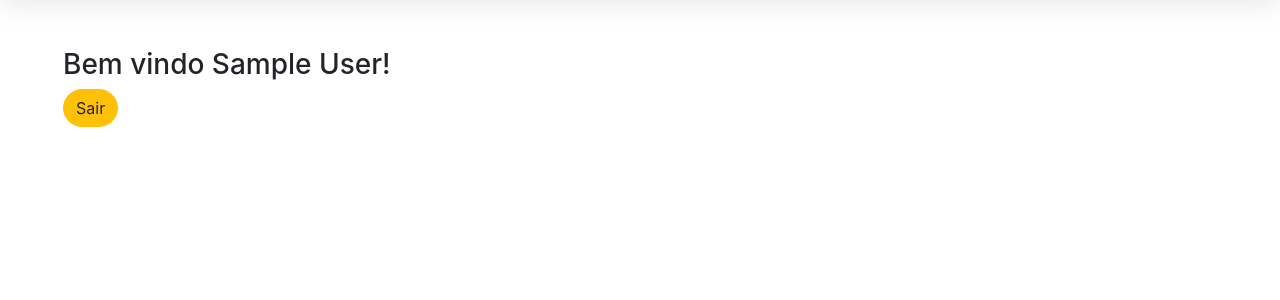
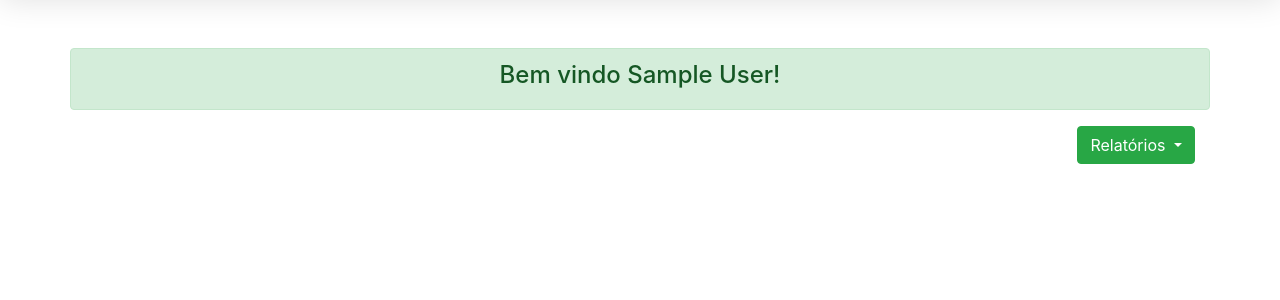
Before and after one commit to 04vini/Aceda, a PHP site: page /Nova/dashboard.php in a window 1280 px wide. Shown: the part 81-381 px from the top of the page. Run offline with PHP 8.4, Linux system fonts and the light colour scheme; the visitor is signed in with stand-in values (Sample User, id 1); some libraries are stand-ins or nearby versions.

Commit message:
Update home - adm

```diff
--- a/www/dashboard.php
+++ b/www/dashboard.php
@@ -18,6 +18,7 @@ if((!isset($_SESSION['id'])) AND (!isset($_SESSION['nome']))){
     <title>Home - Administrador</title>
     <link href="./assets/css/main.min.css?t=1712110939880" rel="stylesheet" crossorigin="anonymous">
 	<link rel="stylesheet" href="https://cdn.jsdelivr.net/npm/bootstrap-icons@1.11.3/font/bootstrap-icons.min.css">
+    <link href="https://cdn.jsdelivr.net/npm/bootstrap@5.3.3/dist/css/bootstrap.min.css" rel="stylesheet" integrity="sha384-QWTKZyjpPEjISv5WaRU9OFeRpok6YctnYmDr5pNlyT2bRjXh0JMhjY6hW+ALEwIH" crossorigin="anonymous">
     <meta name="viewport" content="width=device-width, initial-scale=1">
 </head>
 
@@ -25,11 +26,27 @@ if((!isset($_SESSION['id'])) AND (!isset($_SESSION['nome']))){
     <!-- NavBar -->
 	<?php include_once "./template/navbar-adm.php" ?>
 	<!-- NavBar -->
-     <div class="container m-5">
-        <h3>Bem vindo <?php echo $_SESSION['nome']; ?>!</h1>
 
-        <a class="btn btn-warning rounded-pill" href="sair.php">Sair</a>
-    </div>
+    <div class="container">
+        <div class="alert alert-success mt-5 row justify-content-md-center">
+            <div class="col-md-auto">
+                <h4>Bem vindo <?php echo $_SESSION['nome']; ?>!</h1>
+            </div>
+        </div>
+
+        <div class="d-flex justify-content-end dropdown">
+            <button class="btn btn-success dropdown-toggle" type="button" data-bs-toggle="dropdown" aria-expanded="false">
+                Relatórios
+            </button>
+            <ul class="dropdown-menu">
+                <li><a class="dropdown-item" href="#">Formulário EmpreendAceda</a></li>
+                <li><a class="dropdown-item" href="#">Formulário Solicitações</a></li>
+            </ul>
+        </div>
+
+
+      <script src="https://code.jquery.com/jquery-3.2.1.slim.min.js" integrity="sha384-KJ3o2DKtIkvYIK3UENzmM7KCkRr/rE9/Qpg6aAZGJwFDMVNA/GpGFF93hXpG5KkN" crossorigin="anonymous"></script>
+      <script src="https://cdn.jsdelivr.net/npm/bootstrap@5.3.3/dist/js/bootstrap.bundle.min.js" integrity="sha384-YvpcrYf0tY3lHB60NNkmXc5s9fDVZLESaAA55NDzOxhy9GkcIdslK1eN7N6jIeHz" crossorigin="anonymous"></script>
 </body>
 
 </html>
```
